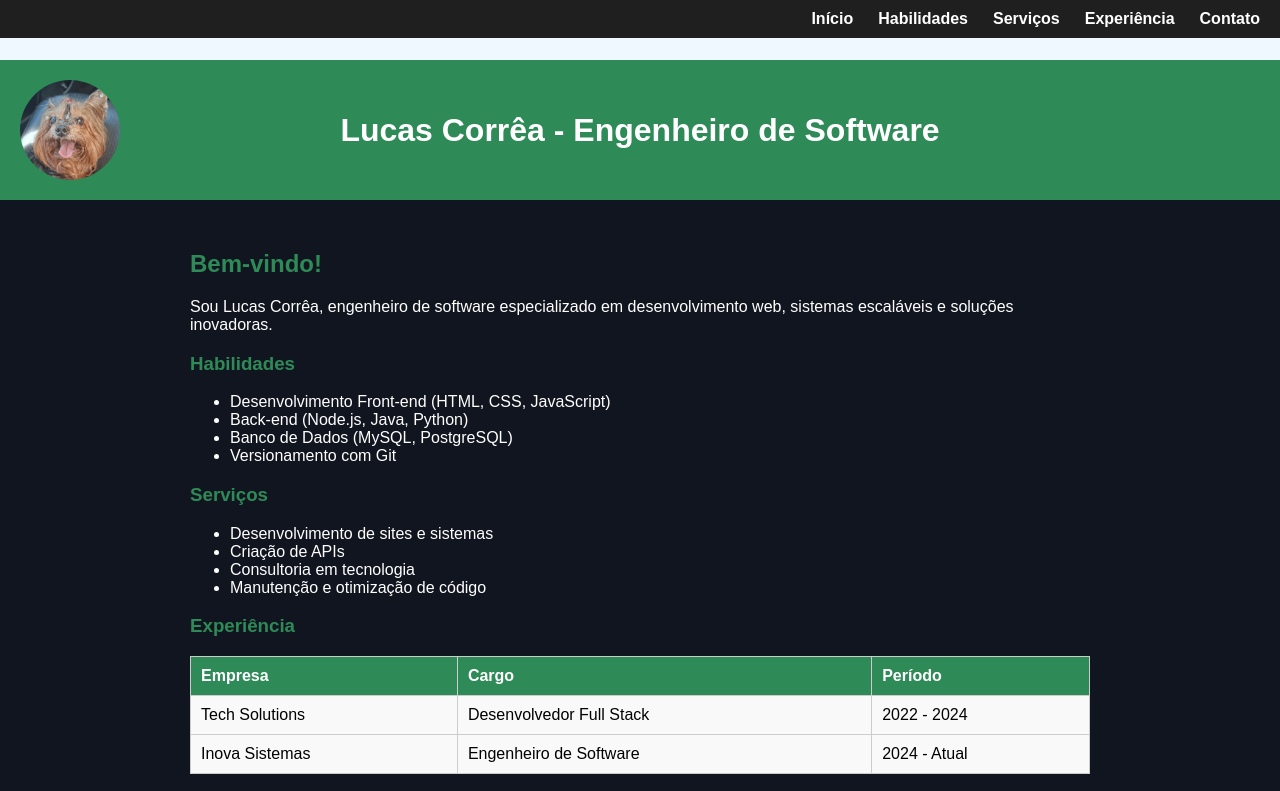
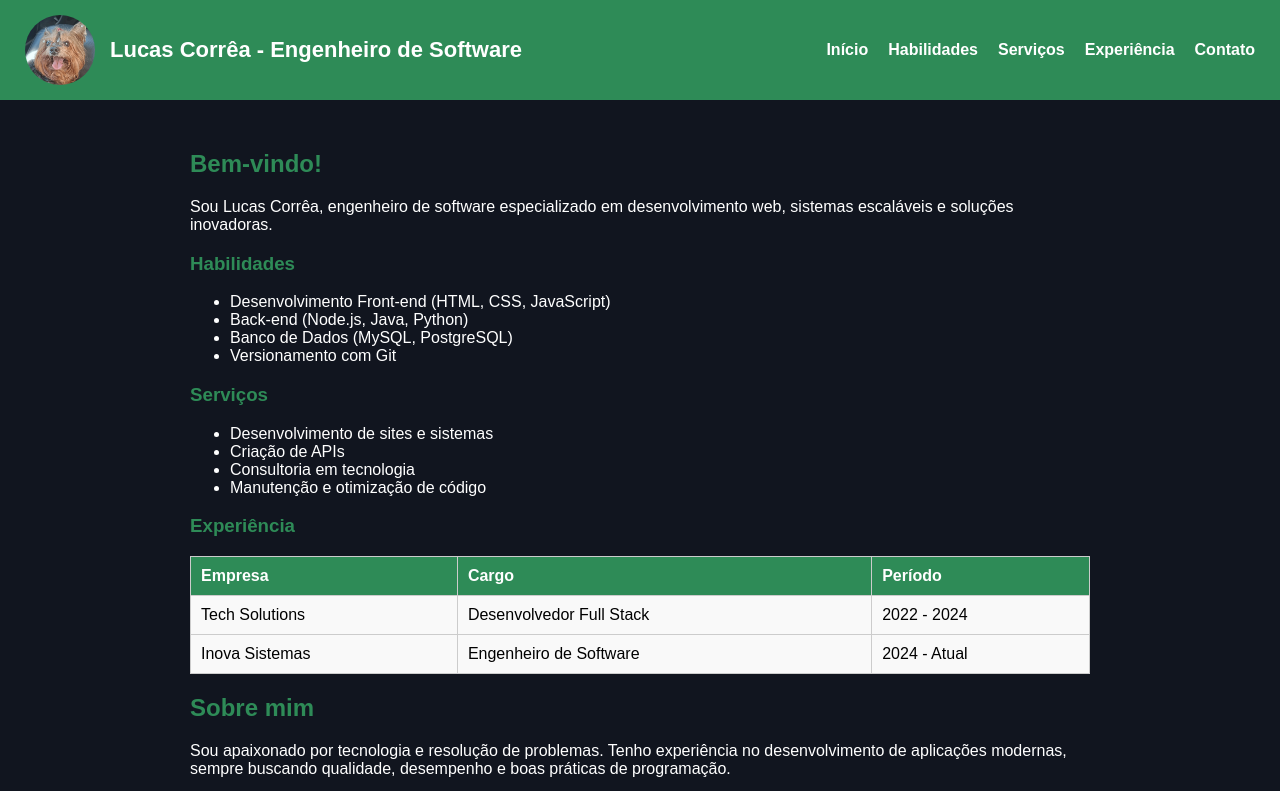
Before and after one commit to correaScrab/correaScrab.github.io, a plain HTML site: page index.html in a window 1280 px wide. Shown: the top 791 px of the page. Drawn offline with Linux system fonts and the light colour scheme.

Commit message:
Add files via upload

```diff
--- a/index.html
+++ b/index.html
@@ -8,31 +8,33 @@
 </head>
 
 <body>
-    <nav class="navbar">
-        <ul>
-            <li><a href="#">Início</a></li>
-            <li><a href="#">Habilidades</a></li>
-            <li><a href="#">Serviços</a></li>
-            <li><a href="#">Experiência</a></li>
-            <li><a href="#">Contato</a></li>
-        </ul>
-    </nav>
 
     <div class="header">
-        <img src="midias/dawg.png" alt="Foto">
-        <h1>Lucas Corrêa - Engenheiro de Software</h1>
-        <div style="width:100px;"></div>
+        <div class="left">
+            <img src="midias/dawg.png" alt="Foto">
+            <h1>Lucas Corrêa - Engenheiro de Software</h1>
+        </div>
+
+        <nav class="navbar">
+            <ul>
+                <li><a href="#inicio">Início</a></li>
+                <li><a href="#habilidades">Habilidades</a></li>
+                <li><a href="#servicos">Serviços</a></li>
+                <li><a href="#experiencia">Experiência</a></li>
+                <li><a href="#contato">Contato</a></li>
+            </ul>
+        </nav>
     </div>
 
     <div class="container">
         <div class="content">
 
-            <h2>Bem-vindo!</h2>
+            <h2 id="inicio">Bem-vindo!</h2>
             <p>
                 Sou Lucas Corrêa, engenheiro de software especializado em desenvolvimento web, sistemas escaláveis e soluções inovadoras.
             </p>
 
-            <h3>Habilidades</h3>
+            <h3 id="habilidades">Habilidades</h3>
             <ul>
                 <li>Desenvolvimento Front-end (HTML, CSS, JavaScript)</li>
                 <li>Back-end (Node.js, Java, Python)</li>
@@ -40,7 +42,7 @@
                 <li>Versionamento com Git</li>
             </ul>
 
-            <h3>Serviços</h3>
+            <h3 id="servicos">Serviços</h3>
             <ul>
                 <li>Desenvolvimento de sites e sistemas</li>
                 <li>Criação de APIs</li>
@@ -48,7 +50,7 @@
                 <li>Manutenção e otimização de código</li>
             </ul>
 
-            <h3>Experiência</h3>
+            <h3 id="experiencia">Experiência</h3>
             <table>
                 <tr>
                     <th>Empresa</th>
@@ -68,14 +70,14 @@
             </table>
 
             <h2>Sobre mim</h2>
-            <p style="color:#c9c9c9;">
+            <p>
                 Sou apaixonado por tecnologia e resolução de problemas. Tenho experiência no desenvolvimento de aplicações modernas,
                 sempre buscando qualidade, desempenho e boas práticas de programação.
             </p>
 
-            <div class="contato">
+            <div class="contato" id="contato">
                 <h3>Contato</h3>
-                <a href="index.html">LinkedIn</a><br>
+                <a href="#">LinkedIn</a><br>
                 <a href="mailto:lucasgandra003@gmail.com">E-mail</a>
             </div>
 
--- a/style.css
+++ b/style.css
@@ -4,22 +4,35 @@ body {
     background-color: #f0f8ff;
 }
 
-.navbar {
-    position: fixed;
-    top: 0;
-    right: 0;
-    width: 100%;
-    background-color: #1f1f1f;
-    padding: 10px 20px;
-    box-sizing: border-box;
-    z-index: 1000;
+.header {
+    display: flex;
+    justify-content: space-between;
+    align-items: center;
+    background-color: #2e8b57;
+    padding: 15px 25px;
+    color: white;
+}
+
+.left {
+    display: flex;
+    align-items: center;
+    gap: 15px;
+}
+
+.header img {
+    height: 70px;
+    border-radius: 50%;
+}
+
+.header h1 {
+    margin: 0;
+    font-size: 22px;
 }
 
 .navbar ul {
     list-style: none;
     display: flex;
-    justify-content: flex-end;
-    gap: 25px;
+    gap: 20px;
     margin: 0;
     padding: 0;
 }
@@ -32,28 +45,7 @@ body {
 }
 
 .navbar a:hover {
-    color: #2e8b57;
-}
-
-.header {
-    margin-top: 60px;
-    display: flex;
-    align-items: center;
-    justify-content: space-between;
-    background-color: #2e8b57;
-    padding: 20px;
-    color: white;
-}
-
-.header img {
-    height: 100px;
-    border-radius: 50%;
-}
-
-.header h1 {
-    flex: 1;
-    text-align: center;
-    margin: 0;
+    color: #11151f;
 }
 
 .container {
@@ -111,3 +103,7 @@ th {
     color: white;
     padding: 10px;
 }
+
+html {
+    scroll-behavior: smooth;
+}
```
